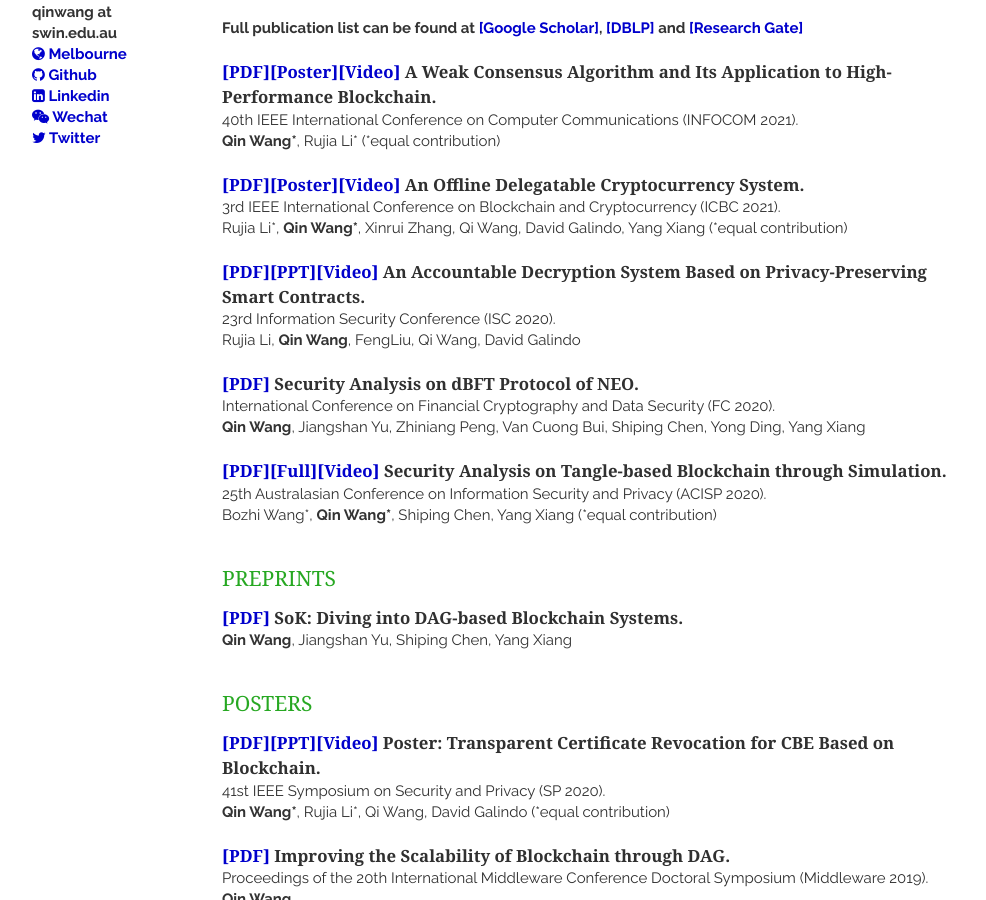
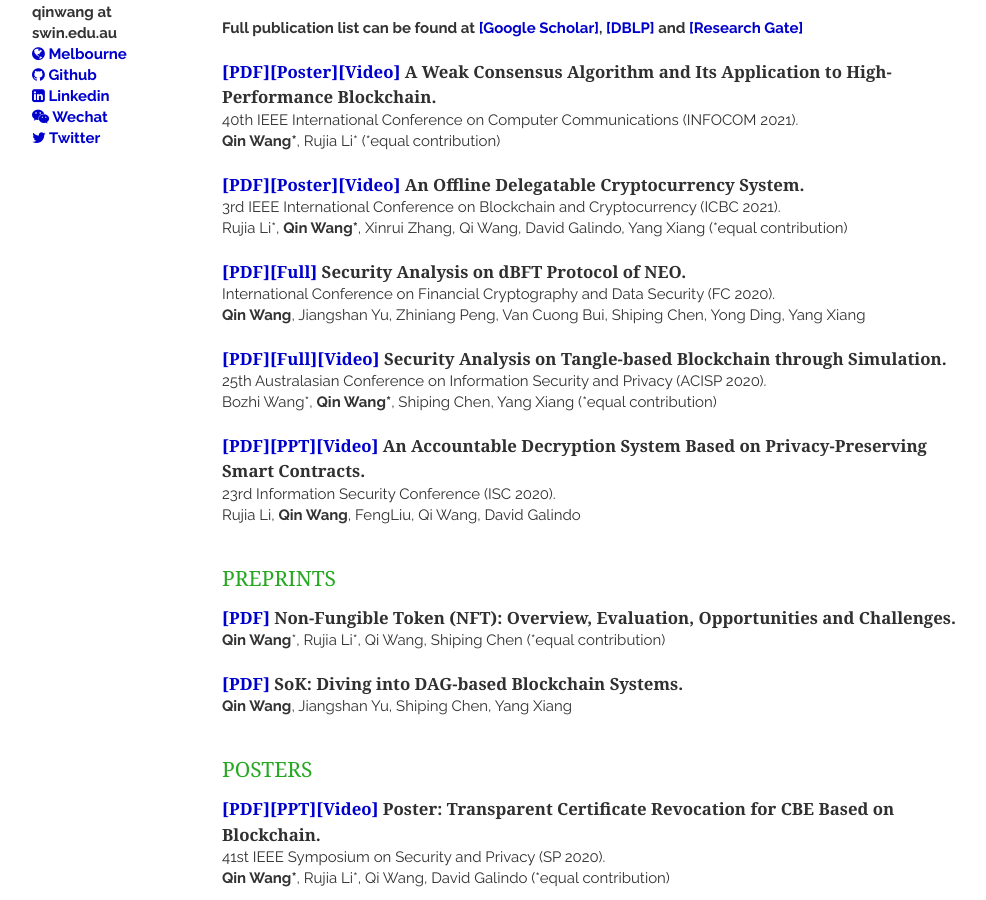
Before and after one commit to AaronWang-git/qinwang-git.github.io, a Jekyll site: the page built from index.html, in a window 1280 px wide and 900 px high, scrolled down 399 px. Shown: the whole window, without its empty margins (138-1124 px from the left). Built offline with Jekyll 4.4.1, drawn with Linux system fonts in a browser that asks for light colours; nearby versions of some CDN libraries; the list of posts is cut into pages by our own code.

Commit message:
Update publications.html

```diff
--- a/_includes/publications.html
+++ b/_includes/publications.html
@@ -5,7 +5,6 @@
     <article>
     <strong>Full publication list can be found at <a href = "https://scholar.google.com/citations?user=6jdTO0cAAAAJ&hl=en" target="_blank">[Google Scholar]</a>, <a href = "https://dblp.org/pid/35/1647-8.html" target="_blank">[DBLP]</a> and <a href = "https://www.researchgate.net/profile/Qin-Wang-84" target="_blank">[Research Gate]</a></strong>
     </article>
-
 
     <article>
         <header>
@@ -16,7 +15,6 @@
        </header>
     </article>
 
-
     <article>
         <header>
             <h1><a href = "https://arxiv.org/abs/2103.12905" target="_blank">[PDF]</a><a href = "https://www.ndss-symposium.org/wp-content/uploads/NDSS2021posters_paper_14.pdf" target="_blank">[Poster]</a><a href = "https://www.youtube.com/watch?v=sX72TvJJk-s&t=411s" target="_blank">[Video]</a>
@@ -26,24 +24,13 @@
        </header>
     </article>
 
-
-    <article>
-        <header>
-            <h1><a href = "https://link.springer.com/chapter/10.1007/978-3-030-62974-8_21" target="_blank">[PDF]</a><a href = "http://rujia.uk/ppt/isc20.pdf" target="_blank">[PPT]</a><a href = "https://www.youtube.com/watch?v=UF-yFuIEYe8&t=29s" target="_blank">[Video]</a> An Accountable Decryption System Based on Privacy-Preserving Smart Contracts.</h1>
-            23rd Information Security Conference (ISC 2020).
-            <br>Rujia Li, <strong>Qin Wang</strong>, FengLiu, Qi Wang, David Galindo
-       </header>
-    </article>
-
-
   <article>
         <header>
-            <h1><a href = "https://link.springer.com/chapter/10.1007/978-3-030-51280-4_2" target="_blank">[PDF]</a> Security Analysis on dBFT Protocol of NEO.</h1>
+            <h1><a href = "https://link.springer.com/chapter/10.1007/978-3-030-51280-4_2" target="_blank">[PDF]</a><a href = "https://arxiv.org/abs/2105.07459" target="_blank">[Full]</a> Security Analysis on dBFT Protocol of NEO.</h1>
             International Conference on Financial Cryptography and Data Security (FC 2020).
             <br><strong>Qin Wang</strong>, Jiangshan Yu, Zhiniang Peng, Van Cuong Bui, Shiping Chen, Yong Ding, Yang Xiang
        </header>
     </article>
-
 
   <article>
         <header>
@@ -53,6 +40,15 @@
        </header>
     </article>
 
+  <article>
+        <header>
+            <h1><a href = "https://link.springer.com/chapter/10.1007/978-3-030-62974-8_21" target="_blank">[PDF]</a><a href = "http://rujia.uk/ppt/isc20.pdf" target="_blank">[PPT]</a><a href = "https://www.youtube.com/watch?v=UF-yFuIEYe8&t=29s" target="_blank">[Video]</a> An Accountable Decryption System Based on Privacy-Preserving Smart Contracts.</h1>
+            23rd Information Security Conference (ISC 2020).
+            <br>Rujia Li, <strong>Qin Wang</strong>, FengLiu, Qi Wang, David Galindo
+       </header>
+    </article>
+
+
 </section>
 
 
@@ -60,6 +56,14 @@
 
 <section class="thirteen columns">
   <h1>Preprints</h1>
+
+    <article>
+        <header>
+            <h1><a href = "https://arxiv.org/abs/2105.07447" target="_blank">[PDF]</a> Non-Fungible Token (NFT): Overview, Evaluation, Opportunities and Challenges. </h1>
+            <strong>Qin Wang</strong><sup>*</sup>, Rujia Li<sup>*</sup>, Qi Wang, Shiping Chen  (*equal contribution)
+       </header>
+    </article>
+
 
     <article>
         <header>
```
